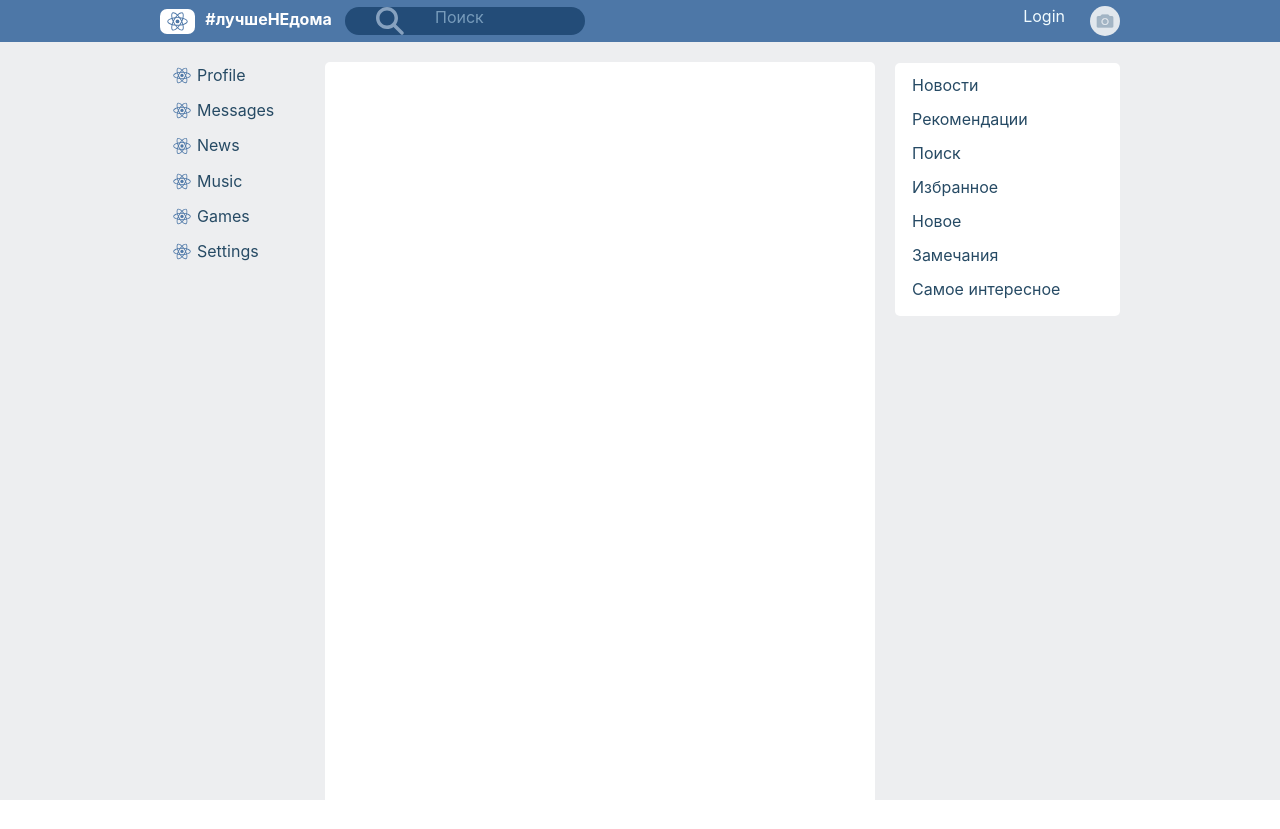
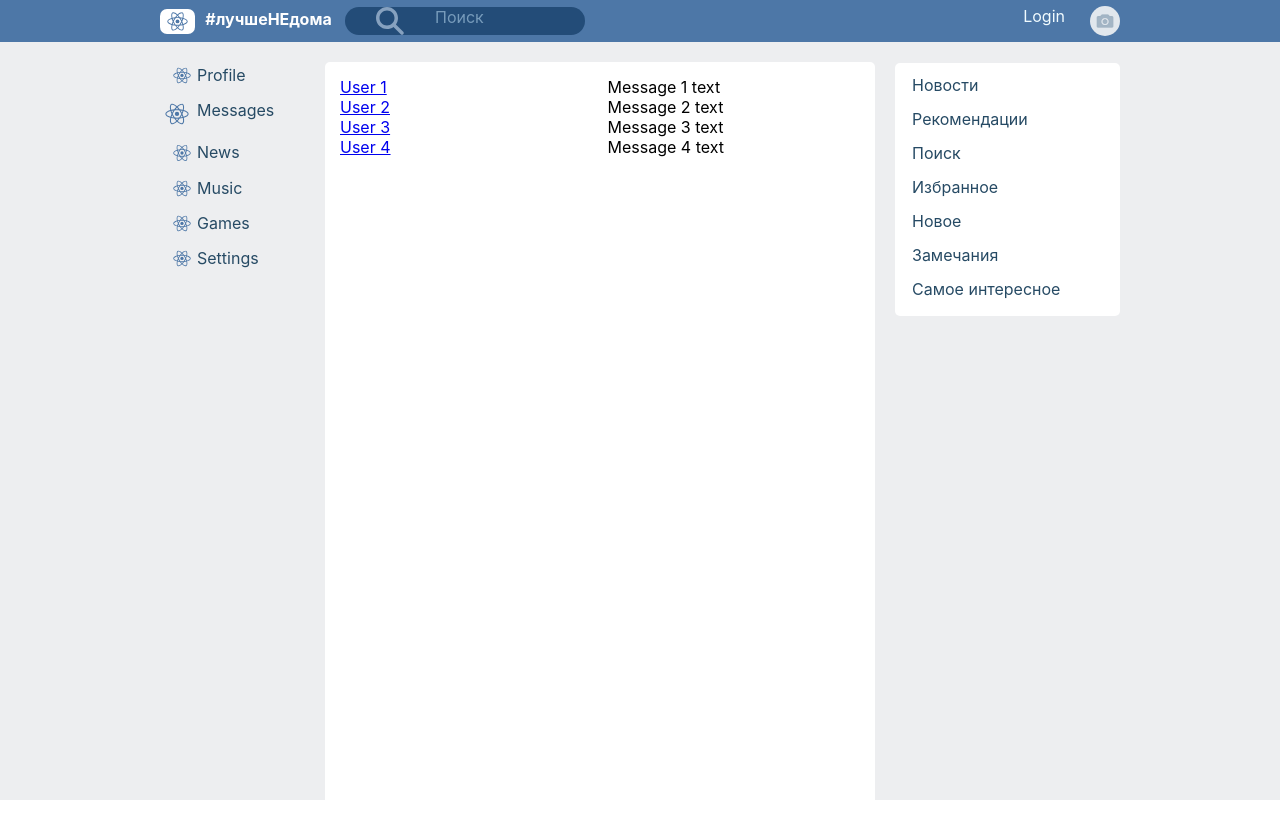
Before and after one commit to Igorvl/JSX, a React (Create React App) app: page /dialogs in a window 1280 px wide. Built offline with nearby package versions, Linux system fonts and the light colour scheme.

Commit message:
Samura_rev2 26 UI-BLL, refactoring dialogItem, message

```diff
--- a/src/App.js
+++ b/src/App.js
@@ -19,12 +19,12 @@ export default () => {
 				<main className={s.body}>
 					<Navbar/>
 					<div className={s.mainField}>
-						<Route component={Profile} path={'/Profile'}/>
-						<Route component={Dialogs} path={'/Messages'}/>
-						<Route component={Music} path={'/Music'}/>
-						<Route component={Games} path={'/Games'}/>
-						<Route component={News} path={'/News'}/>
-						<Route component={Settings} path={'/Settings'}/>
+						<Route component={Profile} path={'/profile'}/>
+						<Route component={Dialogs} path={'/dialogs'}/>
+						<Route component={Music} path={'/music'}/>
+						<Route component={Games} path={'/games'}/>
+						<Route component={News} path={'/news'}/>
+						<Route component={Settings} path={'/settings'}/>
 					</div>
 					<MainAside/>
 				</main>
--- /dev/null
+++ b/src/components/Main/Dialogs/DialogItem/DialogItem.js
@@ -0,0 +1,9 @@
+import React from 'react';
+import s from '../../../../css/DialogsItem.module.css';
+import {NavLink} from "react-router-dom";
+
+export default (props) => {
+	return (
+		<div className={s.userItem}><NavLink to={'/dialogs/' + props.id}>{props.name}</NavLink></div>
+	)
+};
--- a/src/components/Main/Dialogs/Dialogs.js
+++ b/src/components/Main/Dialogs/Dialogs.js
@@ -1,18 +1,7 @@
 import React from 'react';
 import s from '../../../css/Dialogs.module.css';
-import {NavLink} from "react-router-dom";
-
-const DialogItem = (props) => {
-	return (
-		<div className={s.userItem}><NavLink to={'/dialogs/' + props.id}>{props.name}</NavLink></div>
-	)
-};
-
-const Message = (props) => {
-	return (
-		<div>Message {props.msgId}</div>
-	)
-};
+import Message from "./Message/Message";
+import DialogItem from "./DialogItem/DialogItem";
 
 export default () => {
 
--- /dev/null
+++ b/src/components/Main/Dialogs/Message/Message.js
@@ -0,0 +1,9 @@
+import React from 'react';
+// import s from '../../../../css/Message.module.css';
+
+
+export default (props) => {
+	return (
+		<div>Message {props.msgId}</div>
+	)
+};
--- a/src/components/Main/Navbar.js
+++ b/src/components/Main/Navbar.js
@@ -16,7 +16,7 @@ export default () => {
 					</NavLink>
 				</li>
 				<li>
-							<NavLink to="/messages" className={s.nav_link} activeClassName={s.navLinkActive}>
+					<NavLink to="/dialogs" className={s.nav_link} activeClassName={s.navLinkActive}>
 						<img src={logoNav} className={s.logo_nav} alt=""/>
 						<span className={s.nav_txt}>
 										Messages
--- /dev/null
+++ b/src/css/DialogsItem.module.css
@@ -0,0 +1,8 @@
+
+.mainDialogs {
+    display: grid;
+    grid-template-columns: 1fr 1fr;
+}
+.userItem{
+
+}
--- /dev/null
+++ b/src/css/Message.module.css
@@ -0,0 +1,8 @@
+
+.mainDialogs {
+    display: grid;
+    grid-template-columns: 1fr 1fr;
+}
+.userItem{
+
+}
```
Lines whose indentation alone changed are shown as unchanged.
